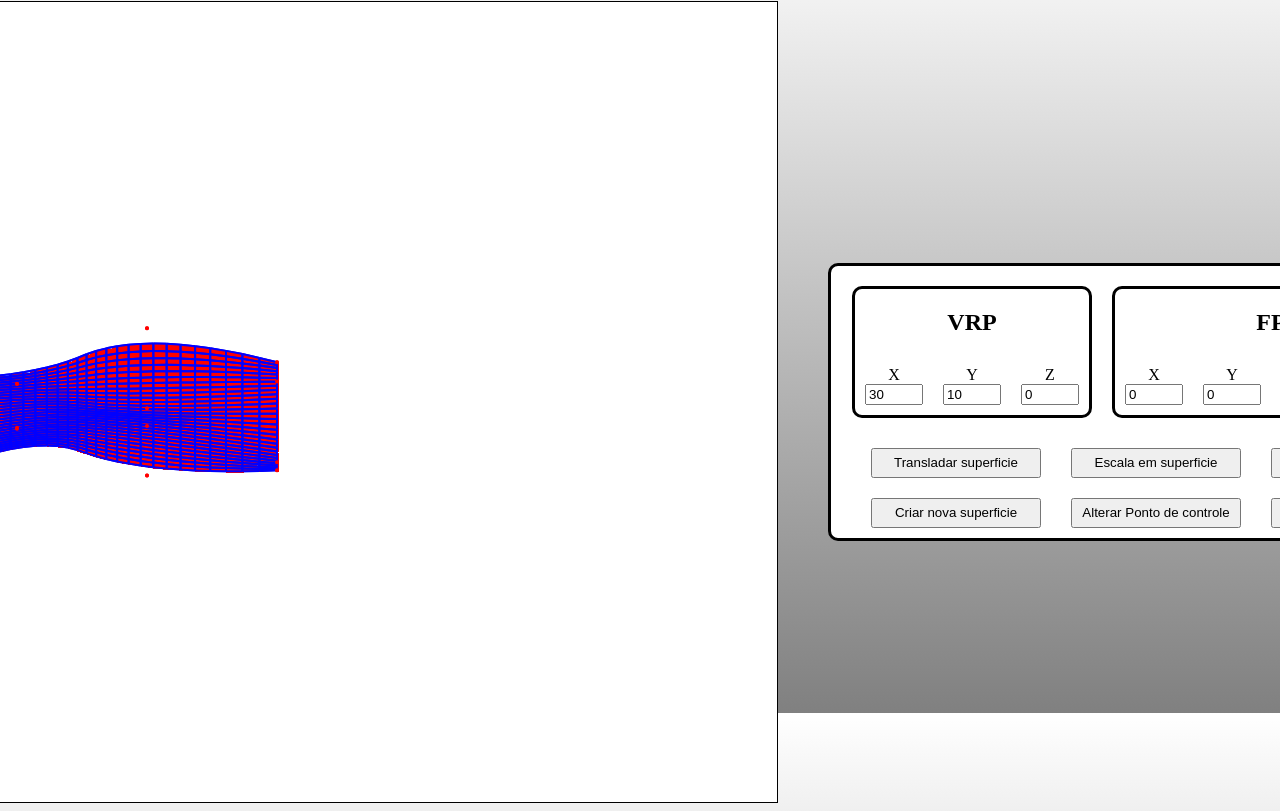
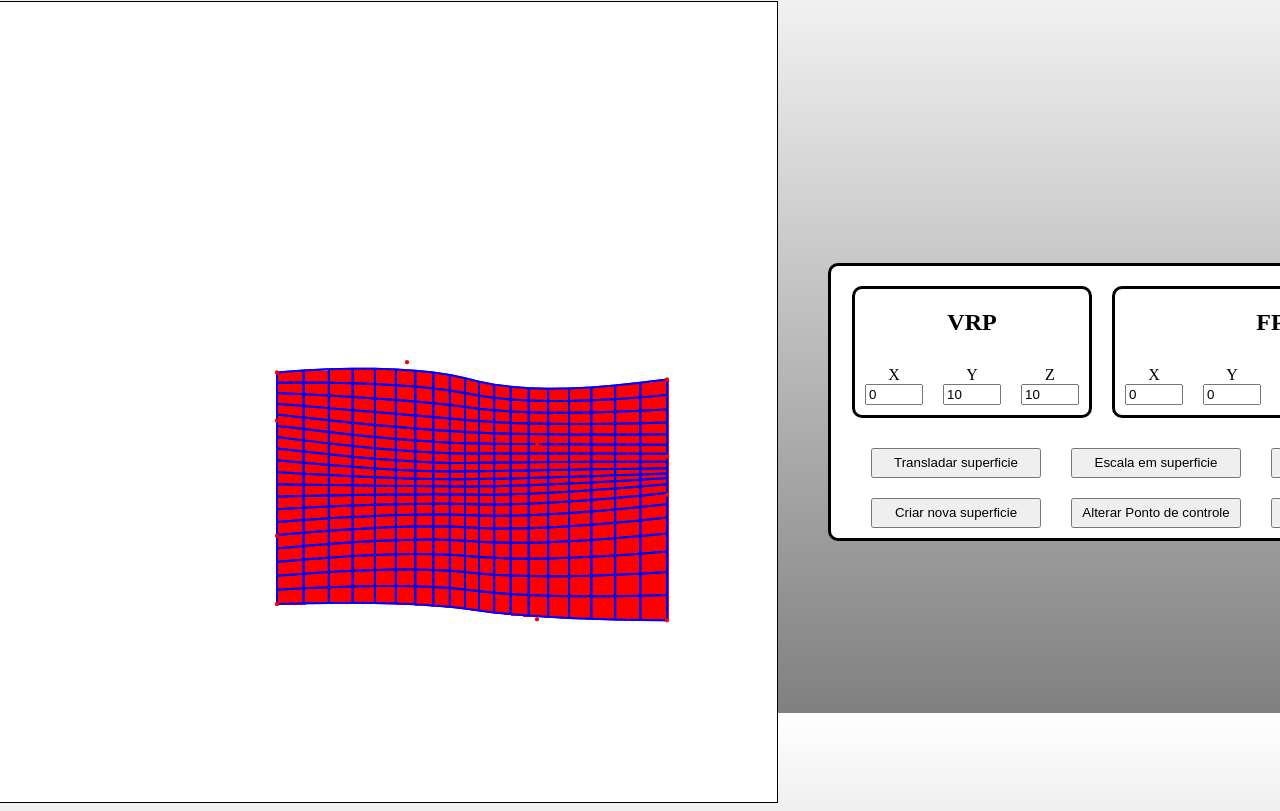
Before and after one commit to TadiotoG/CG-Trabalho-02, a plain HTML site: page index.html in a window 1280 px wide. Shown: the part 87-898 px from the top of the page. Drawn offline with Linux system fonts and the light colour scheme.

```diff
--- a/index.html
+++ b/index.html
@@ -133,7 +133,7 @@
                     <div id="inputs_vrp">
                         <div>
                             <label for="cam_x">X</label>
-                            <input style= "width: 50px" type="number" oninput=change_world() name="x_cam" id="cam_x" value="30" step="0.1">
+                            <input style= "width: 50px" type="number" oninput=change_world() name="x_cam" id="cam_x" value="0" step="0.1">
                         </div>
                         <div>
                             <label for="cam_y">Y</label>
@@ -141,7 +141,7 @@
                         </div>
                         <div>
                             <label for="cam_z">Z</label>
-                            <input style= "width: 50px" type="number" oninput=change_world() name="z_cam" id="cam_z" value="0" step="0.1">
+                            <input style= "width: 50px" type="number" oninput=change_world() name="z_cam" id="cam_z" value="10" step="0.1">
                         </div>
                     </div>
                 </div>
@@ -211,11 +211,11 @@
             <div class="row">
                 <div class="column">
                     <label for="res_i">Res. i</label>
-                    <input style= "width: 50px" type="number" oninput=change_world() name="res_i" id="res_i" value="30" step="1">
+                    <input style= "width: 50px" type="number" oninput=change_world() name="res_i" id="res_i" value="20" step="1">
                 </div>
                 <div class="column">
                     <label for="res_j">Res. j</label>
-                    <input style= "width: 50px" type="number" oninput=change_world() name="res_j" id="res_j" value="30" step="1">
+                    <input style= "width: 50px" type="number" oninput=change_world() name="res_j" id="res_j" value="20" step="1">
                 </div>
             </div>
             <div>
```
